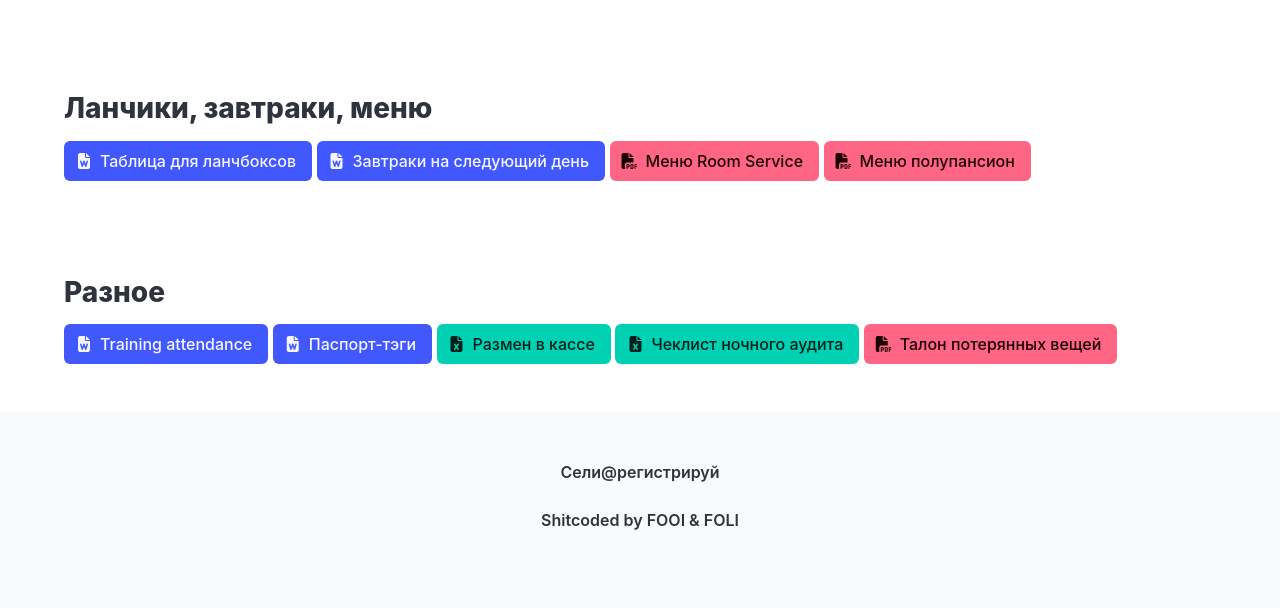
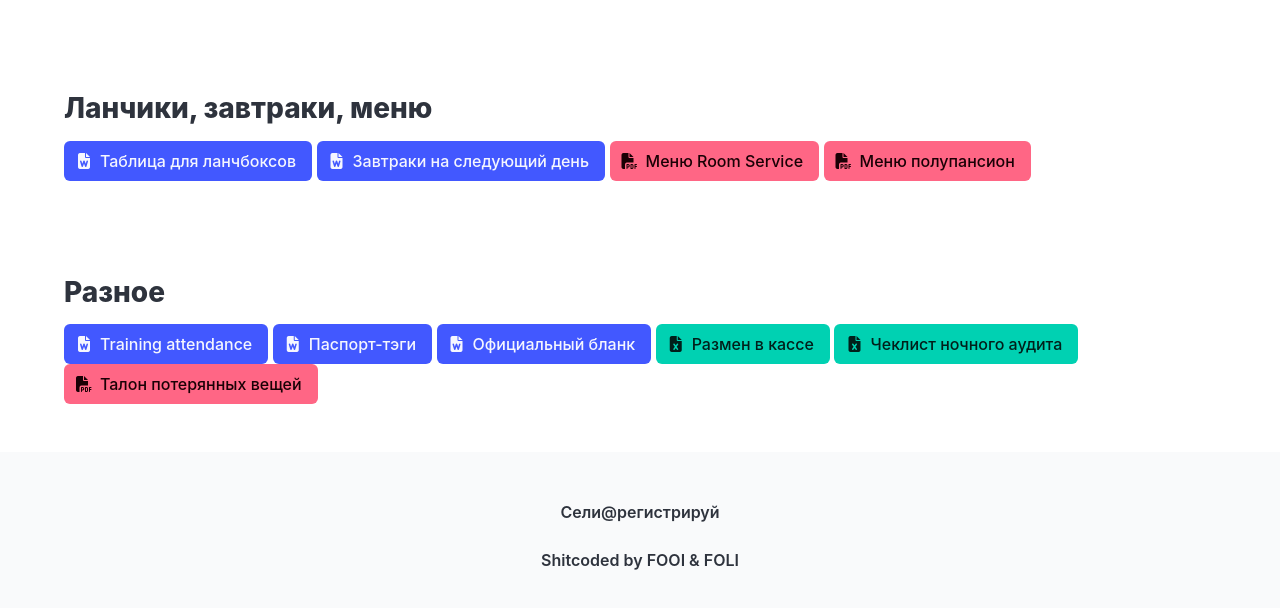
Before and after one commit to Ksemuil/piterinn, a plain HTML site: page src/docs.html in a window 1280 px wide. Shown: the part 707-1315 px from the top of the page. Drawn offline with Linux system fonts and the light colour scheme.

Commit message:
feat(docs.html): add official reference form

```diff
--- a/src/docs.html
+++ b/src/docs.html
@@ -144,6 +144,12 @@
                 </span>
                 <span>Паспорт-тэги</span>
             </a>
+            <a class="button is-link" href="../public/docs/официальный%20бланк.docx" download>
+                <span class="icon">
+                    <i class="fa-solid fa-file-word"></i>
+                </span>
+                <span>Официальный бланк</span>
+            </a>
             <a class="button is-primary" href="../public/docs/РАЗМЕН.xlsx" download>
                 <span class="icon">
                     <i class="fa-solid fa-file-excel"></i>
```
Also changed, not shown: 1 other file.
